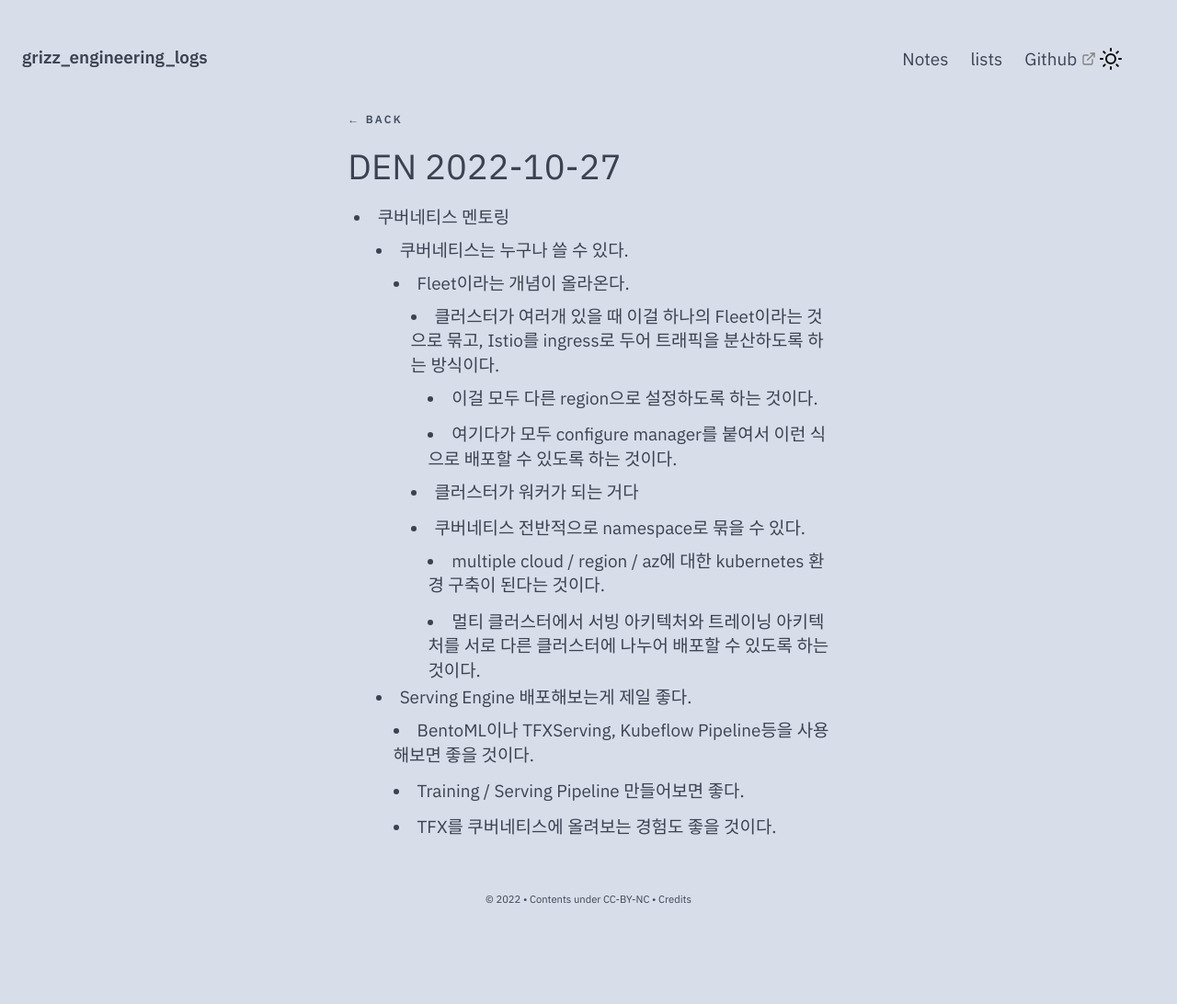
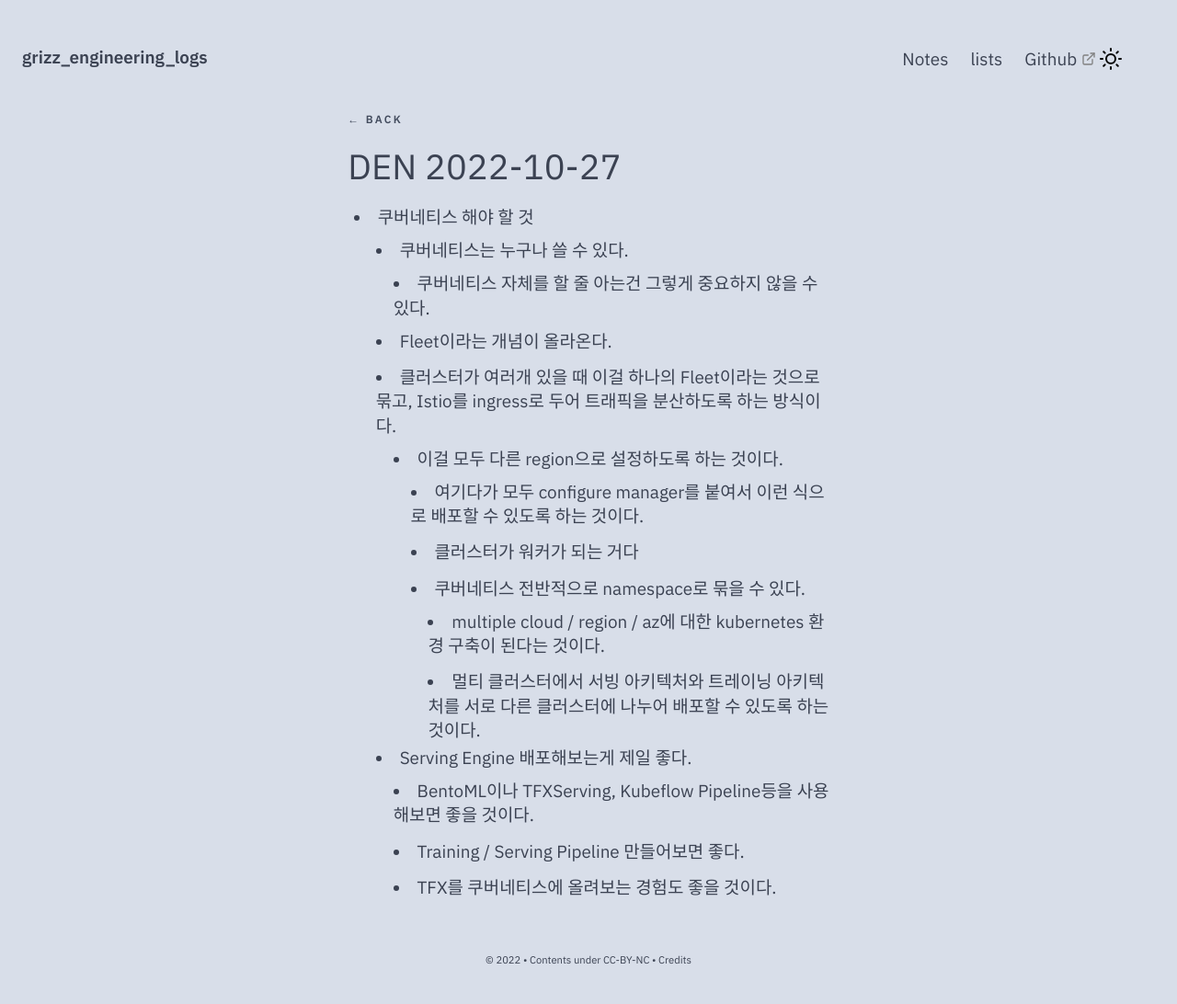
Before and after one commit to timbergrizz/timbergrizz.github.io, a Jekyll site: the page built from _notes/Public/DEN 2022-10-27.md, in a window 1280 px wide. Shown: the whole page at 92% size. Built offline with Jekyll 4.4.1, drawn with Linux system fonts in a browser that asks for light colours; before the commit the page ends 1027 px from its top, so only the background shows below that.

Commit message:
image adding

```diff
--- a/_notes/Public/DEN 2022-10-27.md
+++ b/_notes/Public/DEN 2022-10-27.md
@@ -3,12 +3,13 @@ title: DEN 2022-10-27
 feed: show
 ---
 
-- 쿠버네티스 멘토링
+- 쿠버네티스 해야 할 것
 	- 쿠버네티스는 누구나 쓸 수 있다.
-	    - Fleet이라는 개념이 올라온다.
-	        - 클러스터가 여러개 있을 때 이걸 하나의 Fleet이라는 것으로 묶고, Istio를 ingress로 두어 트래픽을 분산하도록 하는 방식이다.
-	            - 이걸 모두 다른 region으로 설정하도록 하는 것이다.
-	            - 여기다가 모두 configure manager를 붙여서 이런 식으로 배포할 수 있도록 하는 것이다.
+		- 쿠버네티스 자체를 할 줄 아는건 그렇게 중요하지 않을 수 있다.
+	- Fleet이라는 개념이 올라온다.
+	- 클러스터가 여러개 있을 때 이걸 하나의 Fleet이라는 것으로 묶고, Istio를 ingress로 두어 트래픽을 분산하도록 하는 방식이다.
+		-  이걸 모두 다른 region으로 설정하도록 하는 것이다.
+		    -  여기다가 모두 configure manager를 붙여서 이런 식으로 배포할 수 있도록 하는 것이다.
 	        - 클러스터가 워커가 되는 거다
 	        - 쿠버네티스 전반적으로 namespace로 묶을 수 있다.
 	            - multiple cloud / region / az에 대한 kubernetes 환경 구축이 된다는 것이다.
```
Also changed, not shown: _notes/Public/images/nord.png (added).
